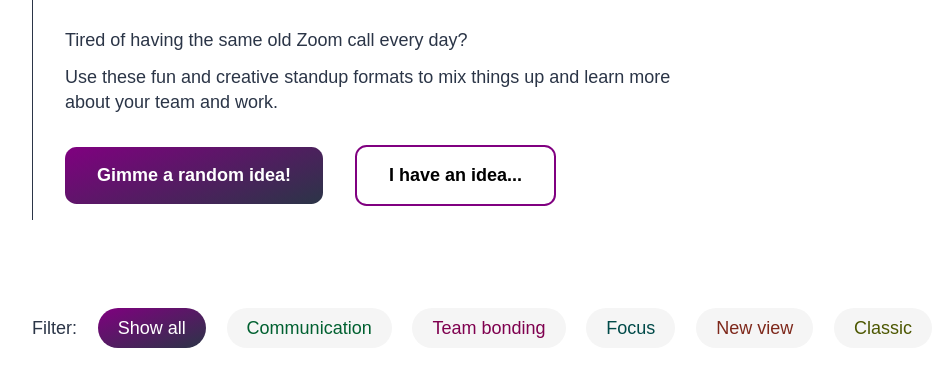
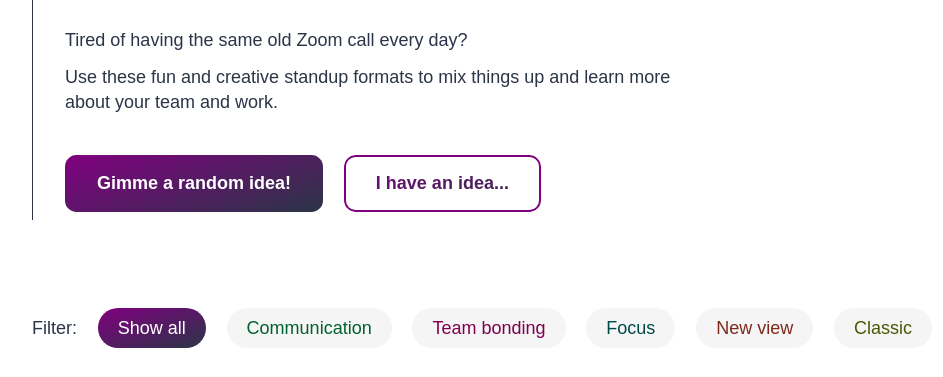
Before and after one commit to rouanw/fun-standups, a Gatsby site: page / in a window 1280 px wide. Shown: the part 409-786 px from the top of the page, without its empty margins (48-991 px from the left). Built offline with nearby package versions, Linux system fonts and the light colour scheme; Gatsby itself is replaced by a stand-in of ours.

Commit message:
improvements to buttons

```diff
--- a/src/components/fun-standups.sass
+++ b/src/components/fun-standups.sass
@@ -115,6 +115,14 @@ body
   color: $color-text
   background-color: $color-background
 
+%gradient-text
+  @supports (background-clip: text)
+    -webkit-text-fill-color: transparent
+    background:
+      image: $fun-gradient
+      clip: text
+      size: cover
+
 h1,
 h2,
 h3,
@@ -131,14 +139,9 @@ h1
     font-size: $font-size-xl
 
 h1.display
+  @extend %gradient-text
+
   text-transform: uppercase
-
-  @supports (background-clip: text)
-    -webkit-text-fill-color: transparent
-    background:
-      image: $fun-gradient
-      clip: text
-      size: cover
 
 h2
   font-size: $font-size-m
@@ -227,48 +230,35 @@ a,
   &:active
     transform: scale3d(0.85, 0.85, 1)
 
+.button
+  display: inline-block
+  padding: $padding-m $padding-l
+  border-radius: $border-radius
+  text:
+    align: center
+    decoration: none
+
+.button.-primary,
+.button.-secondary
+  font-weight: bold
+
 .button.-primary
-  display: inline-block
-  width: 100%
-  padding: $padding-m $padding-l
-  margin:
-    right: $padding-l
-  position: relative
-  border-radius: $border-radius
   background:
     color: $color-link
     image: $fun-gradient
   color: $color-background
-  font-weight: bold
-  margin-bottom: $padding-m
-  @media (min-width: #{m(32)})
-    width: auto
 
 .button.-secondary
-  display: inline-block
-  width: 100%
-  padding: $padding-m $padding-l
-  position: relative
-  border-radius: $border-radius
-  background:
-    color: white
-  color: black
-  font-weight: bold
-  text-decoration: none
-  text-align: center
-  border:
-    style: solid
-    color: $color-link
-    width: 2px
-  @media (min-width: #{m(32)})
-    width: auto
+  @extend %gradient-text
+
+  background-color: $color-background
+  color: $color-link
+  box-shadow: 0 0 0 2px $color-link inset
 
 .button.-tag,
 .back-link
   display: inline-block
-  padding:
-    right: m(1.25)
-    left: m(1.25)
+  padding: 0 m(1.25)
   border-radius: m(1.25)
   background-color: $color-background-accent
   color: $color-text
@@ -283,6 +273,17 @@ a,
 
   &::after
     border-radius: m(2.15)
+
+.buttons
+  display: flex
+  flex-flow: row wrap
+  align-items: center
+
+  & > *
+    margin: $padding-s m(0.65)
+
+  & > *:first-child
+    margin-left: 0
 
 
 
@@ -333,12 +334,8 @@ footer
     padding-left: $padding-l
     border-left: 1px solid
 
-  h1
-    margin-bottom: $padding-l
-
-.page-header
-  button
-    margin-top: $padding-l
+.page-header > * + *
+  margin-top: $padding-l
 
 .standup-details
   margin-top: #{$padding-vertical-flow * 0.5}
@@ -379,9 +376,6 @@ footer
 
   @media (min-width: #{m(32)})
     display: flex
-    flex-flow: column wrap
-
-  @media (min-width: #{m(32)})
     flex-flow: row wrap
     align-items: center
 
--- a/src/pages/index.js
+++ b/src/pages/index.js
@@ -24,16 +24,23 @@ const IndexPage = () => {
       <SEO title="Home" socialTitle />
       <section className="page-header">
         <h1 className="display">Remote-friendly standup ideas for your team</h1>
-        <p>Tired of having the same old Zoom call every day?</p>
-        <p>Use these fun and creative standup formats to mix things up and learn more about your team and work.</p>
         <div>
-          <button className="button -primary"
+          <p>Tired of having the same old Zoom call every day?</p>
+          <p>Use these fun and creative standup formats to mix things up and learn more about your team and work.</p>
+        </div>
+        <div className="buttons">
+          <button
+            className="button -primary"
             onClick={() => {
               let randomUrl = [standups[Math.floor(Math.random() * standups.length)].slug]
               window.location.assign(randomUrl)
             }}
           >Gimme a random idea!</button>
-          <a className="button -secondary" href="https://forms.gle/QtQXGZ3E3UCaMnoG9">I have an idea...</a>
+          <a
+            className="button -secondary"
+            href="https://forms.gle/QtQXGZ3E3UCaMnoG9"
+            rel="external"
+          >I have an idea...</a>
         </div>
       </section>
 
```
